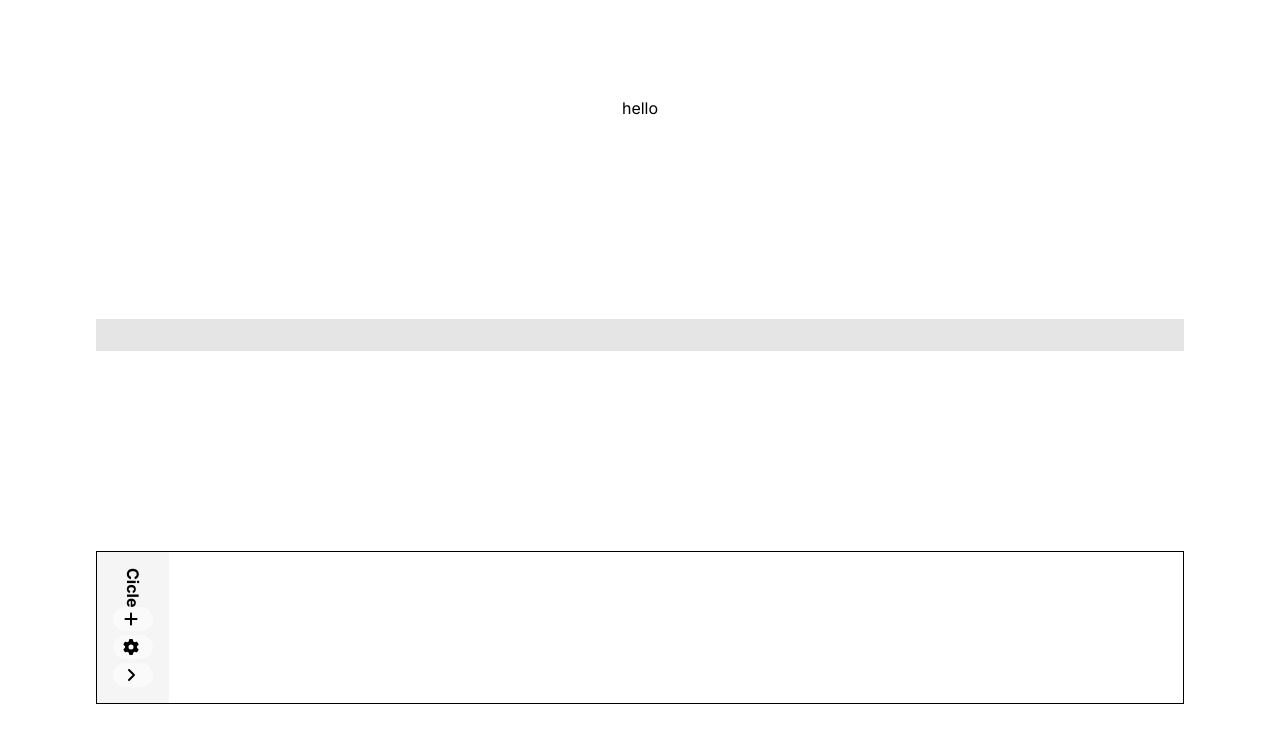
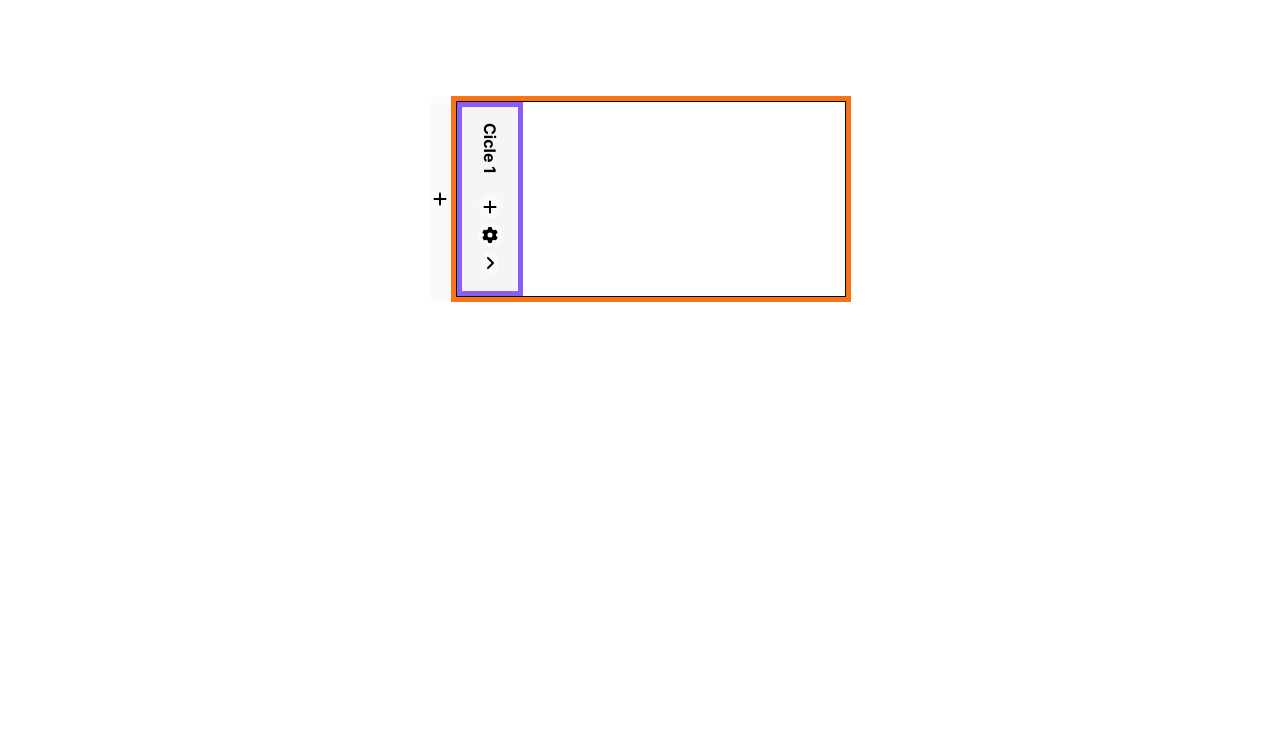
Before and after one commit to Lachicagladiadora/-bilbo-method-app, a Next.js app: page / in a window 1280 px wide. Shown: the top 742 px of the page. Built offline with nearby package versions, Linux system fonts and the light colour scheme.

Commit message:
feat: add cycles

```diff
--- a/src/components/Button.tsx
+++ b/src/components/Button.tsx
@@ -6,7 +6,7 @@ export const Button = ({ ...props }: ButtonProps) => {
   return (
     <button
       {...props}
-      className="bg-neutral-50 rounded-full px-2 py-1 text-black hover:bg-neutral-200"
+      className="bg-neutral-50 rounded-full px-1 text-black hover:bg-neutral-200"
     >
       {props.children}
     </button>
--- a/src/components/Cicle.tsx
+++ b/src/components/Cicle.tsx
@@ -11,11 +11,11 @@ import { FontAwesomeIcon } from "@fortawesome/react-fontawesome";
 
 export type LogDay = { weight: number; repetition: number };
 
-type CicleProps = {};
+type CicleProps = {
+  title: string;
+};
 
-export const Cicle = ({}: CicleProps) => {
-  const [weight, setWeight] = useState(0);
-  const [repetitions, setRepetitions] = useState(0);
+export const Cicle = ({ title }: CicleProps) => {
   const [logDays, setLogDays] = useState<LogDay[]>([
     { repetition: 0, weight: 0 },
   ]);
@@ -36,12 +36,11 @@ export const Cicle = ({}: CicleProps) => {
 
   return (
     <div className="flex gap-2 border border-black w-full">
-      <div
-        className="flex items-center justify-between font-bold p-4 bg-neutral-100"
-        style={{ writingMode: "vertical-rl" }}
-      >
-        <span>Cicle</span>
-        <div className="flex gap-1">
+      <div className="flex flex-col items-center gap-2 font-bold p-4 bg-neutral-100  border-[5px] border-violet-500">
+        <span className="h-16" style={{ writingMode: "vertical-rl" }}>
+          {title}
+        </span>
+        <div className="flex flex-col items-center gap-1 w-6">
           <Button onClick={onAddNewLogDay}>
             <FontAwesomeIcon icon={faPlus} />
           </Button>
@@ -68,7 +67,7 @@ export const Cicle = ({}: CicleProps) => {
             <span className="h-8">RM:</span>
           </div>
           <div className="flex gap-3 overflow-x-auto p-4">
-            {logDays.map((cur, idx) => (
+            {logDays.map((cur, idx, src) => (
               <LogDayInputs
                 key={idx}
                 weight={cur.weight}
@@ -76,6 +75,7 @@ export const Cicle = ({}: CicleProps) => {
                 onChangeRepetitions={onChangeRepetitionsByIdx(idx)}
                 onChangeWeight={onChangeWeightByIdx(idx)}
                 wrapperProps={{ style: { minWidth: "80px" } }}
+                title={`Day ${src.length - idx}`}
               />
             ))}
           </div>
--- a/src/components/LogDayInputs.tsx
+++ b/src/components/LogDayInputs.tsx
@@ -7,6 +7,7 @@ type LogDayInputsProps = {
   onChangeWeight: (newWeight: number) => void;
   onChangeRepetitions: (newRepetitions: number) => void;
   wrapperProps: HTMLAttributes<HTMLDivElement>;
+  title: string;
 };
 
 export const LogDayInputs = ({
@@ -15,9 +16,14 @@ export const LogDayInputs = ({
   onChangeWeight,
   onChangeRepetitions,
   wrapperProps,
+  title,
 }: LogDayInputsProps) => {
   return (
-    <div className="flex flex-col gap-2 w-full" {...wrapperProps}>
+    <div
+      className="flex flex-col justify-center gap-2 w-full"
+      {...wrapperProps}
+    >
+      <h3 className="font-bold opacity-50">{title}</h3>
       <Input
         type="number"
         value={weight}
--- a/src/pages/index.tsx
+++ b/src/pages/index.tsx
@@ -1,23 +1,43 @@
-import Image from "next/image";
 import { Inter } from "next/font/google";
 import { Button } from "@/components/Button";
 import { FontAwesomeIcon } from "@fortawesome/react-fontawesome";
 import { faPlus } from "@fortawesome/free-solid-svg-icons";
-import { Input } from "@/components/Input";
-import { LogDayInputs } from "@/components/LogDayInputs";
 import { useState } from "react";
 import { LogDay, Cicle } from "@/components/Cicle";
 
 const inter = Inter({ subsets: ["latin"] });
 
+type CicleData = {
+  logs: LogDay[];
+};
+
 export default function Home() {
+  const [cicles, setCicles] = useState<CicleData[]>([
+    { logs: [{ repetition: 0, weight: 0 }] },
+  ]);
+
+  const onAddNewCicle = () =>
+    setCicles((prev) => [{ logs: [{ repetition: 0, weight: 0 }] }, ...prev]);
+
   return (
     <main
       className={`flex min-h-screen flex-col items-center justify-between p-24 ${inter.className}`}
     >
-      hello
-      <Input />
-      <Cicle />
+      <div className="flex ">
+        <Button onClick={onAddNewCicle}>
+          <FontAwesomeIcon icon={faPlus} />
+        </Button>
+        <div className="flex max-w-4xl overflow-x-auto">
+          {cicles.map((cur, idx, src) => (
+            <div
+              key={idx}
+              className="min-w-[400px] border-[5px] border-orange-500"
+            >
+              <Cicle title={`Cicle ${src.length - idx}`} />
+            </div>
+          ))}
+        </div>
+      </div>
     </main>
   );
 }
```
